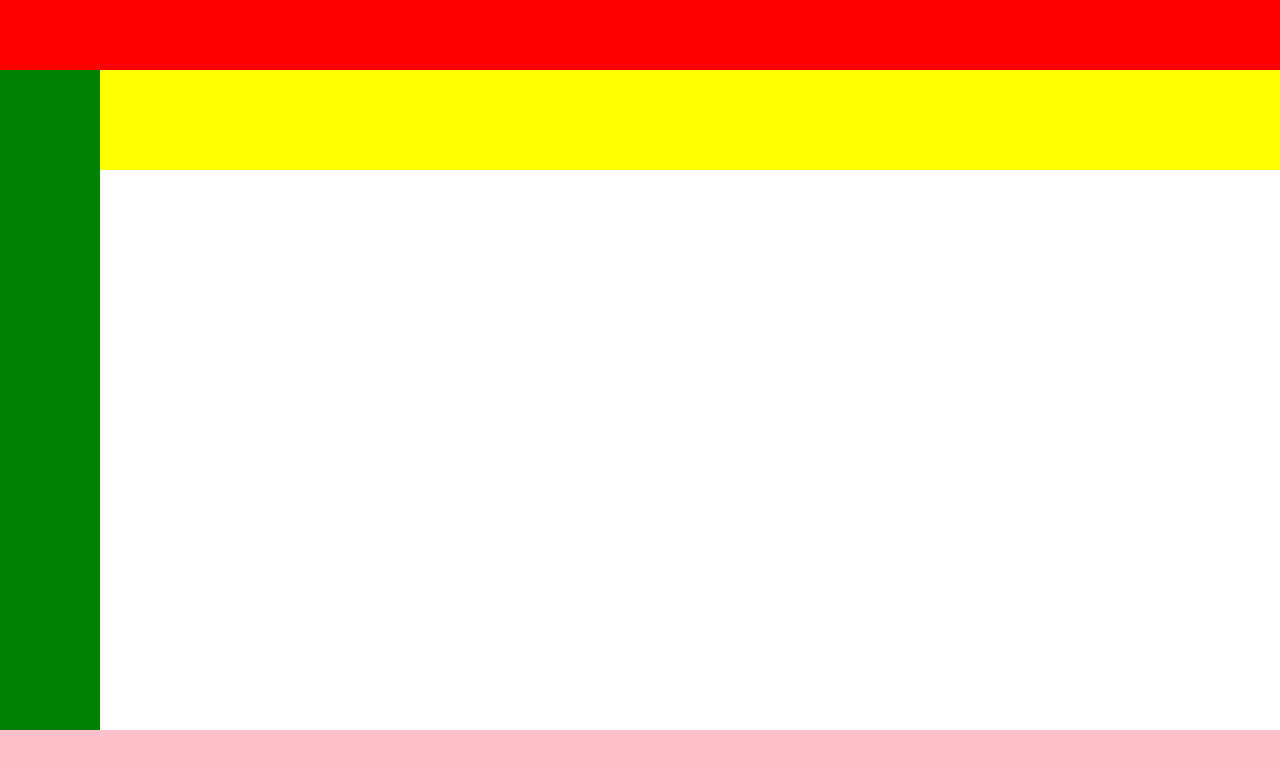
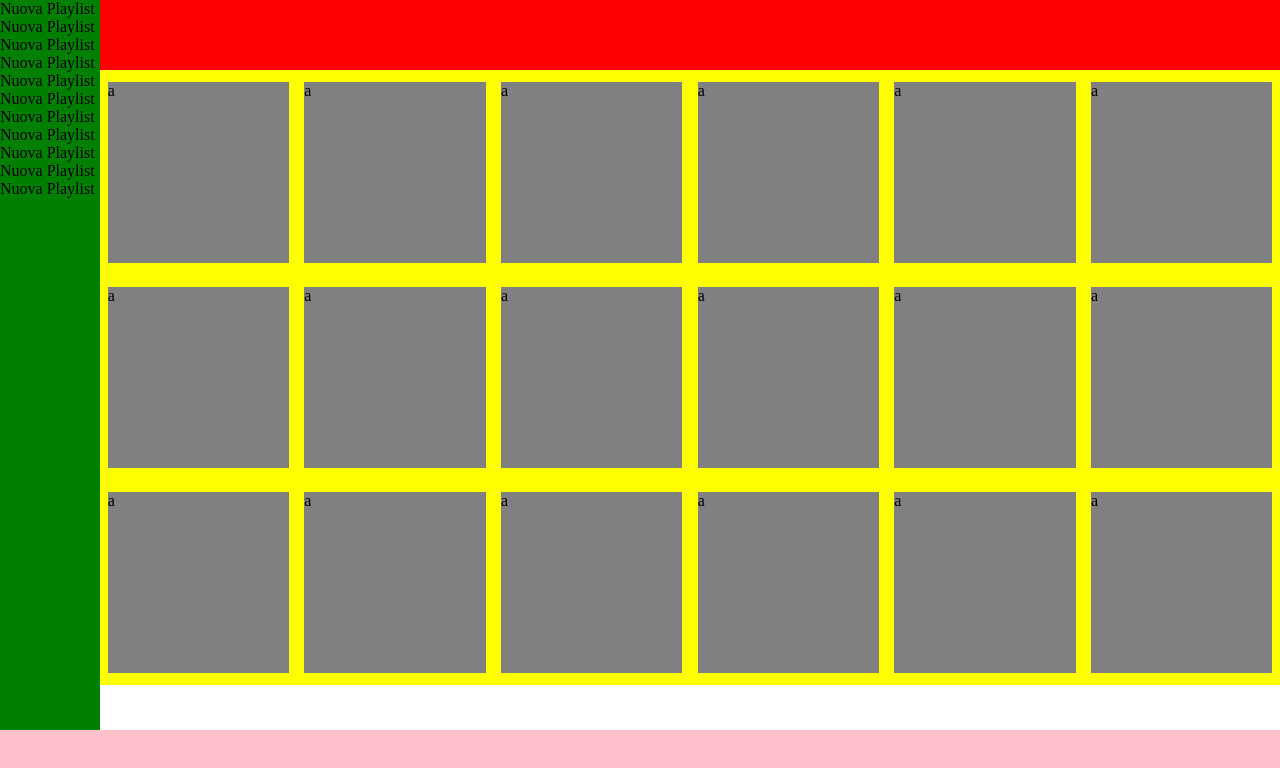
Before and after one commit to AlessandroGallus/html-css-spotifyweb, a plain HTML site: page index.html in a window 1280 px wide. Drawn offline with Linux system fonts and the light colour scheme.

Commit message:
Struttura ultimata

```diff
--- a/assets/css/style.css
+++ b/assets/css/style.css
@@ -18,16 +18,21 @@ footer{
     position: fixed;
     bottom:0;
     width:100%;
-    z-index: 2;
+    z-index: 3;
 }
 .ag-nav{
     display: inline-block;
     width:100px;
     position:fixed;
     left:0;
-    top:70px;
-    height: calc( 100vh - 140px );
+    top:0;
+    height: calc( 100vh - 70px );
     background-color: green;
+    z-index: 2;
+}
+.ag-playlist{
+    overflow: auto;
+    max-height: 200px;
 }
 .ag-clearifx{
     content:"";
@@ -40,12 +45,62 @@ footer{
     background-color: yellow;
     min-height: 100px;
     margin-left: 100px;
+    margin-bottom: 70px;
+    display:flex;
+    justify-content: space-around;
+    flex-wrap: wrap;
 }
 .ag-top{
     height:70px;
-    width: 100%;
+    width: calc(100% - 100px);
     position: fixed;
     background-color: red;
     top:0;
-    z-index:1;
+    right:0;
+    z-index:2;
 }
+
+.ag-box{
+    background-color: grey;
+
+    margin-top:1%;
+    margin-bottom:1%;
+}
+@media all and (max-width:736px){
+        .ag-top{
+        width: calc(100% - 60px);
+    }
+    .ag-music{
+        margin-left:60px;
+        width: calc(100% - 60px);
+    }
+    .ag-nav{
+        width:60px;
+    }
+    .ag-box{
+        width: calc(80vw / 2);
+        height: calc(80vw / 2);
+        min-width: 100px;
+    }
+
+}
+@media all and (min-width:736px){
+
+    .ag-box{
+        width: calc(80vw / 2);
+        height: calc(80vw / 2);
+        min-width: 100px;
+    }
+}
+@media all and (min-width:980px){
+    .ag-box{
+        width: calc(80vw / 4);
+    height: calc(80vw / 4);
+    }
+}
+@media all and (min-width:1280px){
+    .ag-box{
+        width: calc(85vw / 6);
+    height: calc(85vw / 6);
+    }
+}
--- a/index.html
+++ b/index.html
@@ -21,6 +21,25 @@
 
             <div class="ag-nav">
 
+                <div class="ag-playlist">
+
+                    <ul>
+                        <li>Nuova Playlist</li>
+                        <li>Nuova Playlist</li>
+                        <li>Nuova Playlist</li>
+                        <li>Nuova Playlist</li>
+                        <li>Nuova Playlist</li>
+                        <li>Nuova Playlist</li>
+                        <li>Nuova Playlist</li>
+                        <li>Nuova Playlist</li>
+                        <li>Nuova Playlist</li>
+                        <li>Nuova Playlist</li>
+                        <li>Nuova Playlist</li>
+                        <li>Nuova Playlist</li>
+                    </ul>
+
+                </div>
+
 
 
             </div>
@@ -29,7 +48,24 @@
 
                 <div class="ag-music">
 
-
+                    <div class="ag-box">a</div>
+                    <div class="ag-box">a</div>
+                    <div class="ag-box">a</div>
+                    <div class="ag-box">a</div>
+                    <div class="ag-box">a</div>
+                    <div class="ag-box">a</div>
+                    <div class="ag-box">a</div>
+                    <div class="ag-box">a</div>
+                    <div class="ag-box">a</div>
+                    <div class="ag-box">a</div>
+                    <div class="ag-box">a</div>
+                    <div class="ag-box">a</div>
+                    <div class="ag-box">a</div>
+                    <div class="ag-box">a</div>
+                    <div class="ag-box">a</div>
+                    <div class="ag-box">a</div>
+                    <div class="ag-box">a</div>
+                    <div class="ag-box">a</div>
 
                 </div>
 
```
